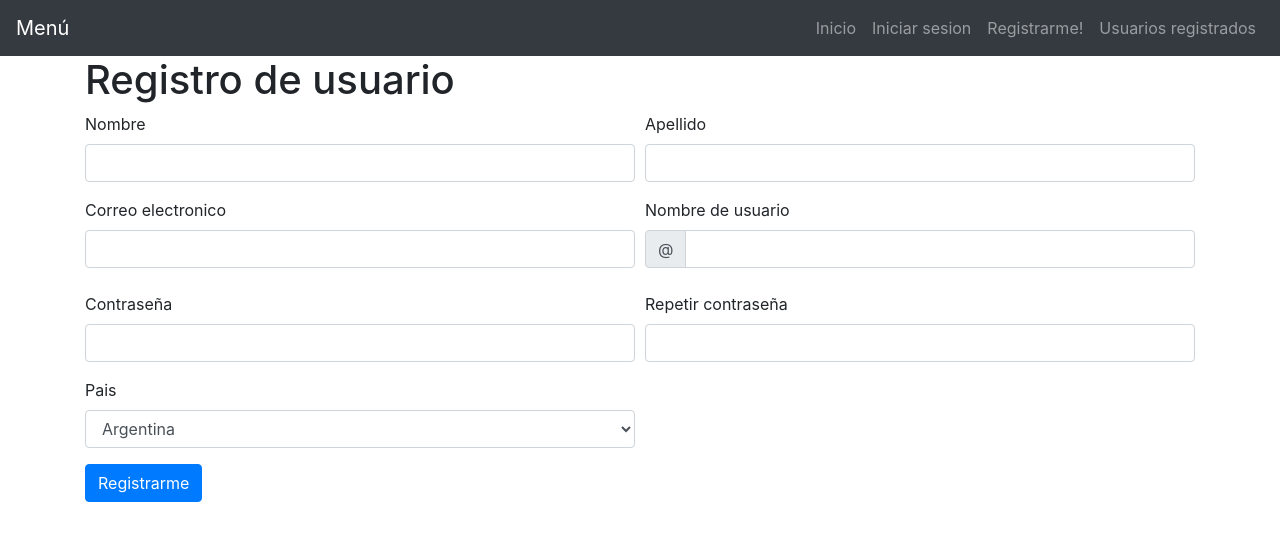
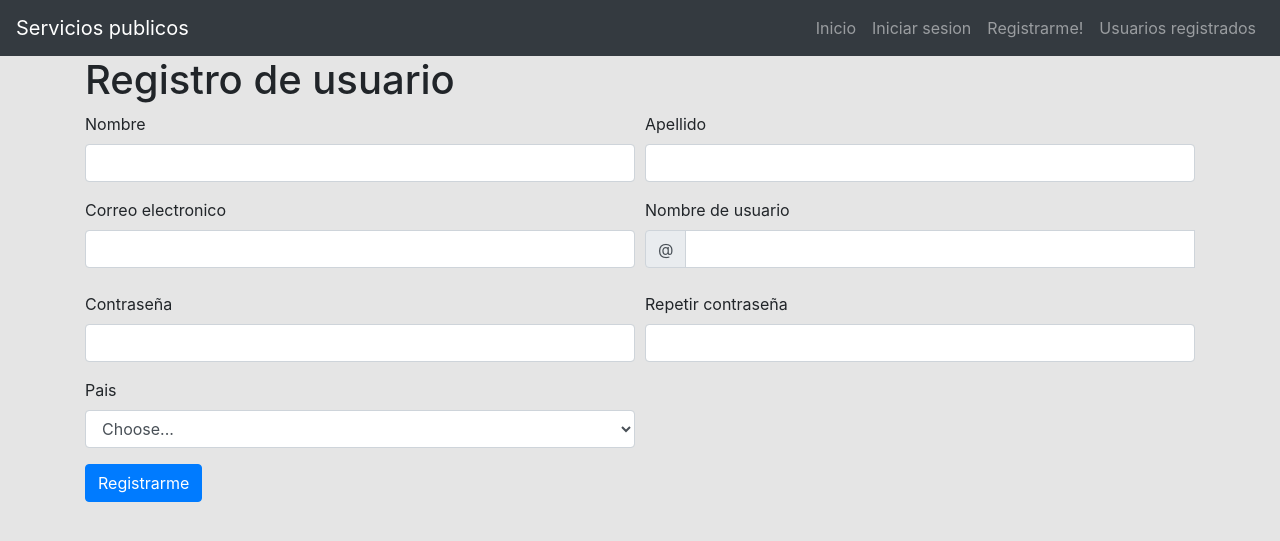
Before and after one commit to manuelcostasuarez/ProyectoSP-energia-, a PHP site: page /registro.php in a window 1280 px wide. Shown: the top 541 px of the page. Run offline with PHP 8.4, Linux system fonts and the light colour scheme; some libraries are stand-ins or nearby versions.

Commit message:
VERSION 1.0 (Todavia sin funcionalidad)

```diff
--- a/Usuarios.php
+++ b/Usuarios.php
@@ -5,7 +5,7 @@
     <meta name="viewport" content="width=device-width, initial-scale=1.0">
     <title>Usuarios</title>
     <link rel="stylesheet" href="https://cdn.jsdelivr.net/npm/bootstrap@4.5.3/dist/css/bootstrap.min.css" integrity="sha384-TX8t27EcRE3e/ihU7zmQxVncDAy5uIKz4rEkgIXeMed4M0jlfIDPvg6uqKI2xXr2" crossorigin="anonymous">
-
+    <link rel="stylesheet" href="app/validacion.css">
 </head>
 <body>
 
--- /dev/null
+++ b/app/app.js
@@ -0,0 +1,190 @@
+
+//  VARIABLES
+
+const formulario = document.getElementById('formulario');
+const entradas = document.querySelectorAll('#formulario input, select');
+const vcontraseña1 = document.getElementById('contraseña');
+const vcontraseña2 = document.getElementById('contraseña2');
+
+
+
+
+
+//  Expresiones regulares
+
+const expresiones = {
+	nombre: /^[a-zA-ZÀ-ÿ\s]{1,40}$/, // Letras y espacios, pueden llevar acentos.
+    apellido: /^[a-zA-ZÀ-ÿ\s]{1,40}$/, //Letras y espacios, puede llevar acentos.
+	correo: /^[a-zA-Z0-9_.+-]+@[a-zA-Z0-9-]+\.[a-zA-Z0-9-.]+$/,
+    usuario: /^[a-zA-Z0-9\_\-]{4,16}$/, // Letras, numeros, guion y guion_bajo
+    password: /^.{4,12}$/, // 4 a 12 digitos.
+    pais: /^[a-zA-ZÀ-ÿ\s]{1,40}$/
+}
+
+// Objeto campos (empieza todo en falso, es decir "error")
+
+const campos = {
+
+	nombre: false,
+    apellido: false,
+	correo: false,
+    usuario: false,
+    contraseña: false,
+    contraseña2:false,
+	pais: false
+}
+
+
+//  Validacion de cada uno de los campos
+
+const ValidarFormulario = (evento) => {
+
+    switch(evento.target.name) {
+
+
+        case "nombre":
+
+            if (expresiones.nombre.test(evento.target.value)){
+                document.getElementById("nombre").className="form-control is-valid";
+                campos[evento.target.name] = true;
+
+
+            }
+            else{
+                document.getElementById("nombre").className="form-control is-invalid";
+                campos[evento.target.name] = false;
+            }
+
+
+        break;
+
+        case "apellido":
+            if (expresiones.apellido.test(evento.target.value)){
+                document.getElementById("apellido").className="form-control is-valid";
+                campos[evento.target.name] = true;
+            }
+            else {
+                document.getElementById("apellido").className="form-control is-invalid";
+                campos[evento.target.name] = false;
+            }
+
+        break;
+
+        case "correo":
+
+            if (expresiones.correo.test(evento.target.value)){
+                document.getElementById("email").className="form-control is-valid";
+                campos[evento.target.name] = true;
+
+            }
+            else {
+                document.getElementById("email").className="form-control is-invalid";
+                campos[evento.target.name] = false;
+            }
+
+        break;
+
+        case "usuario":
+            if (expresiones.usuario.test(evento.target.value)){
+                document.getElementById("usuario").className="form-control is-valid";
+                campos[evento.target.name] = true;
+            }
+            else {
+                document.getElementById("usuario").className="form-control is-invalid";
+                campos[evento.target.name] = false;
+            }
+
+        break;
+
+        case "contraseña":
+
+            if (expresiones.password.test(evento.target.value)){
+                document.getElementById("contraseña").className="form-control is-valid";
+                campos[evento.target.name] = true;
+            }
+            else {
+                document.getElementById("contraseña").className="form-control is-invalid";
+                campos[evento.target.name] = false;
+            }
+
+
+
+        break;
+
+        case "contraseña2":
+
+            if (vcontraseña1.value == vcontraseña2.value){
+                document.getElementById("contraseña2").className="form-control is-valid";
+                campos[evento.target.name]= true;
+
+            }
+
+            else{
+                document.getElementById("contraseña2").className="form-control is-invalid";
+                campos[evento.target.name]= false;
+            }
+
+        break;
+
+
+        case "pais":
+
+            if (expresiones.pais.test(evento.target.value)){
+                document.getElementById("pais").className="form-control is-valid";
+                campos[evento.target.name] = true;
+            }
+            else {
+                document.getElementById("pais").className="form-control is-invalid";
+                campos[evento.target.name]= false;
+            }
+
+
+        break;
+
+
+
+
+
+    }
+
+}
+
+
+
+
+//evento (keyup, blur)
+
+entradas.forEach( (entrada) => {
+    entrada.addEventListener("keyup",  ValidarFormulario)
+    entrada.addEventListener("blur",  ValidarFormulario)
+
+}  );
+
+
+
+//  Eventos
+
+
+
+
+formulario.addEventListener("submit", (presionado) => {
+
+
+    if(campos.nombre && campos.apellido && campos.correo && campos.usuario &&
+        campos.contraseña && campos.contraseña2 && campos.pais){
+            Swal.fire({
+                title: "Excelente! Usuario registrado",
+                icon: "success"
+            })
+
+    }
+
+    else{
+        presionado.preventDefault()
+        Swal.fire({
+            title: "Error",
+            text: "Completa bien todos los campos. Leé bien los requisitos de cada campo.",
+            icon: "error"
+        })
+    }
+});
--- /dev/null
+++ b/app/validacion.css
@@ -0,0 +1,120 @@
+* {
+	box-sizing: border-box;
+}
+
+body {
+	background: #E5E5E5;
+}
+
+
+.mensaje-valida {
+	font-size: 12px;
+	margin-bottom: 0;
+	display: none;
+}
+
+.formulario__validacion-estado {
+	position: absolute;
+	right: 10px;
+	bottom: 15px;
+	z-index: 100;
+	font-size: 16px;
+	opacity: 0;
+}
+
+.formulario__checkbox {
+	margin-right: 10px;
+}
+
+.formulario__grupo-terminos,
+.formulario__mensaje,
+.formulario__grupo-btn-enviar {
+	grid-column: span 2;
+}
+
+.formulario__mensaje {
+	height: 45px;
+	line-height: 45px;
+	background: #F66060;
+	padding: 0 15px;
+	border-radius: 3px;
+	display: none;
+}
+
+.formulario__mensaje-activo {
+	display: block;
+}
+
+.formulario__mensaje p {
+	margin: 0;
+}
+
+.formulario__grupo-btn-enviar {
+	display: flex;
+	flex-direction: column;
+	align-items: center;
+}
+
+.formulario__btn {
+	height: 45px;
+	line-height: 45px;
+	width: 30%;
+	background: #000;
+	color: #fff;
+	font-weight: bold;
+	border: none;
+	border-radius: 3px;
+	cursor: pointer;
+	transition: .1s ease all;
+}
+
+.formulario__btn:hover {
+	box-shadow: 3px 0px 30px rgba(163,163,163, 1);
+}
+
+.formulario__mensaje-exito {
+	font-size: 14px;
+	color: #119200;
+	display: none;
+}
+
+.formulario__mensaje-exito-activo {
+	display: block;
+}
+
+/* ----- -----  Estilos para Validacion ----- ----- */
+.formulario__grupo-correcto .formulario__validacion-estado {
+	color: #1ed12d;
+	opacity: 1;
+}
+
+.formulario__grupo-incorrecto .formulario__label {
+	color: #bb2929;
+}
+
+.formulario__grupo-incorrecto .formulario__validacion-estado {
+	color: #bb2929;
+	opacity: 1;
+}
+
+.formulario__grupo-incorrecto .formulario__input {
+	border: 3px solid #bb2929;
+}
+
+
+/* ----- -----  Mediaqueries ----- ----- */
+@media screen and (max-width: 800px) {
+	.formulario {
+		grid-template-columns: 1fr;
+	}
+
+	.formulario__grupo-terminos,
+	.formulario__mensaje,
+	.formulario__grupo-btn-enviar {
+		grid-column: 1;
+	}
+
+	.formulario__btn {
+		width: 100%;
+	}
+}
--- a/header.php
+++ b/header.php
@@ -1,6 +1,6 @@
 <nav class="navbar navbar-expand-md navbar-dark bg-dark">
 
-        <a class="navbar-brand" href="#">Menú</a>
+        <a class="navbar-brand" href="#">Servicios publicos</a>
 
         <ul class="navbar-nav ml-auto">
             <li class="nav-item">
--- a/index.php
+++ b/index.php
@@ -5,7 +5,7 @@
     <meta name="viewport" content="width=device-width, initial-scale=1.0">
 
     <link rel="stylesheet" href="https://cdn.jsdelivr.net/npm/bootstrap@4.5.3/dist/css/bootstrap.min.css" integrity="sha384-TX8t27EcRE3e/ihU7zmQxVncDAy5uIKz4rEkgIXeMed4M0jlfIDPvg6uqKI2xXr2" crossorigin="anonymous">
-    <link rel="stylesheet" href="assets/estilos.css">
+    <link rel="stylesheet" href="app/validacion.css">
     <title>Inciar sesion</title>
 </head>
 <body>
@@ -42,5 +42,6 @@
 
 
 
+
 </body>
 </html>
--- a/registra.php
+++ b/registra.php
@@ -24,7 +24,7 @@ include "conexion.php";
 
       $nombre= $_POST ['nombre'];
       $apellido= $_POST ['apellido'];
-      $correo= $_POST ['email'];
+      $correo= $_POST ['correo'];
       $usuario= $_POST ['usuario'];
       $contraseña= $_POST ['contraseña'];
       $pais= $_POST ['pais'];
--- a/registro.php
+++ b/registro.php
@@ -3,8 +3,10 @@
 <head>
     <meta charset="UTF-8">
     <meta name="viewport" content="width=device-width, initial-scale=1.0">
-    <link rel="stylesheet" href="assets/estilos.css">
     <link rel="stylesheet" href="https://cdn.jsdelivr.net/npm/bootstrap@4.5.3/dist/css/bootstrap.min.css" integrity="sha384-TX8t27EcRE3e/ihU7zmQxVncDAy5uIKz4rEkgIXeMed4M0jlfIDPvg6uqKI2xXr2" crossorigin="anonymous">
+    <link rel="stylesheet" href="app/validacion.css">
+
+
     <title>Registro</title>
 </head>
 <body>
@@ -14,18 +16,25 @@
 
 
 
-<div class="container">
+ <div class="container">
     <h1>Registro de usuario</h1>
-    <form action="registra.php" method="post">
+    <form action="registra.php" method="post" id="formulario">
         <div class="form-row">
                 <div class="form-group col-md-6">
-                    <label for="nombre">Nombre</label>
-                    <input type="text" name="nombre" class="form-control" >
+                    <label>Nombre</label>
+                    <input type="text" id="nombre" name="nombre" class="form-control">
+                    <div class="invalid-feedback">
+                        El nombre tiene que ser de 1 a 40 caracteres. El nombre solo puede contener letras y espacios, pueden llevar acentos.
+                    </div>
                 </div>
 
                 <div class="form-group col-md-6">
                     <label for="apellido">Apellido</label>
-                    <input type="text" name="apellido" class="form-control">
+                    <input type="text" id="apellido" name="apellido" class="form-control">
+
+                    <div class="invalid-feedback">
+                        El apellido tiene que ser de 1 a 40 caracteres. Solo puede contener letras y espacios, pueden llevar acentos.
+                    </div>
                 </div>
         </div>
 
@@ -33,7 +42,11 @@
             <div class="form-row">
                 <div class="form-group col-md-6">
                     <label for="email">Correo electronico</label>
-                    <input type="email" name="email" class="form-control" id="inputEmail4">
+                    <input type="email" id="email" name="correo" class="form-control">
+
+                    <div class="invalid-feedback">
+                        El correo solo puede contener letras, numeros, puntos, guiones y guion bajo.
+                    </div>
                 </div>
 
                 <div class="form-group col-md-6">
@@ -43,8 +56,12 @@
                         <div class="input-group-prepend">
                         <div class="input-group-text">@</div>
                         </div>
-                        <input type="text" class="form-control" name="usuario" id="inlineFormInputGroup">
+                        <input type="text" id="usuario" class="form-control" name="usuario">
+                            <div class="invalid-feedback">
+                                El usuario solo puede contener letras, numeros, guion y guion_bajo.
+                            </div>
                         </div>
+
 
                 </div>
              </div>
@@ -53,11 +70,17 @@
             <div class="form-row">
                 <div class="form-group col-md-6">
                     <label for="contraseña">Contraseña</label>
-                    <input type="password" name="contraseña" class="form-control" id="inputPassword1">
+                    <input type="password" id="contraseña" name="contraseña" class="form-control">
+                        <div class="invalid-feedback">
+                            La contraseña tiene que ser de 4 a 12 dígitos.
+                        </div>
                 </div>
                 <div class="form-grup col-md-6">
                     <label for="contraseña2">Repetir contraseña</label>
-                    <input type="password" name="contraseña2" class="form-control" id="inputPassword2">
+                    <input type="password" id="contraseña2" name="contraseña2" class="form-control">
+                        <div class="invalid-feedback">
+                            Ambas contraseñas deben ser iguales.
+                        </div>
                 </div>
             </div>
 
@@ -66,11 +89,15 @@
             <div class="form-row">
                 <div class="form-group col-md-6">
                         <label for="pais">Pais</label>
-                        <select  name="pais" class="form-control">
-                        <option>Argentina</option><option>Perú</option><option>Chile</option>
-                        <option>Uruguay</option>
+                        <select  name="pais" id="pais" class="form-control">
+                            <option selected disabled value="">Choose...<option
+                            >Argentina</option><option>Perú</option><option>Chile</option>
+                            <option>Uruguay</option>
                         </select>
 
+                        <div class="invalid-feedback">
+                                Se debe elegir un pais.
+                        </div>
                 </div>
 
 
@@ -82,8 +109,10 @@
 
 </div>
 
+<script src="//cdn.jsdelivr.net/npm/sweetalert2@10"></script>
+<script src="app/app.js"></script>
 
 
-<script src="assets/app.js"></script>
+
 </body>
 </html>
```
Also changed, not shown: base de daots, readme/README.md (renamed from README.md), base de daots, readme/sistemaLASO.sql (renamed from sistemaLASO.sql).
